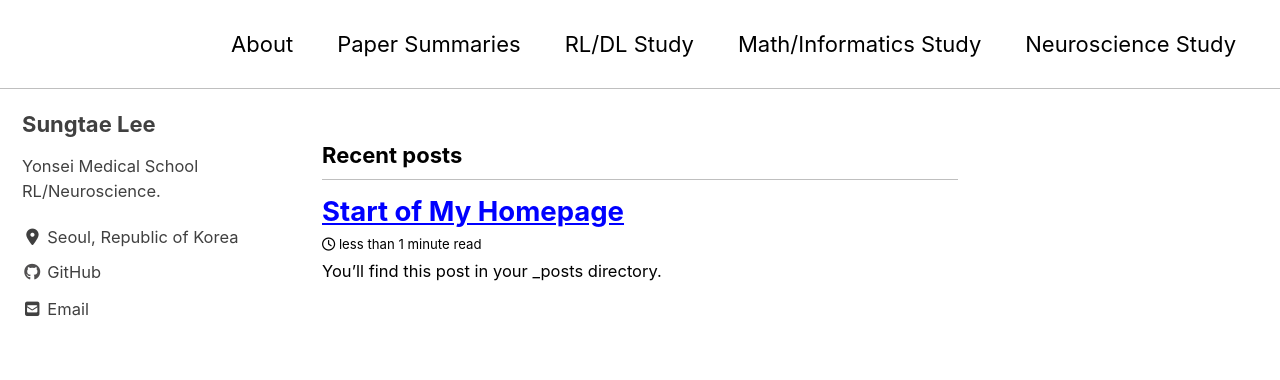
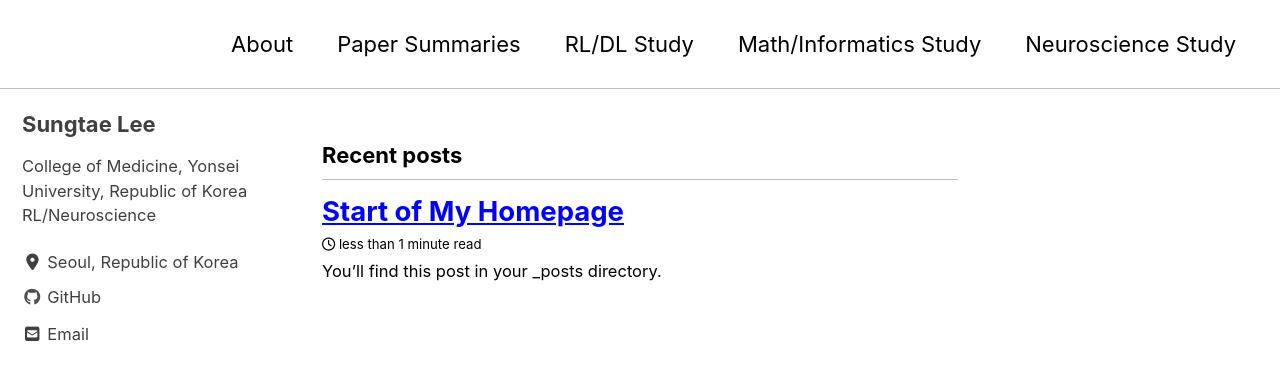
Before and after one commit to Sungtae-Lee/Sungtae-Lee.io, a Jekyll site: the page built from index.html, in a window 1280 px wide and 900 px high. Shown: the top 380 px of the window. Built offline with Jekyll 4.4.1, drawn with Linux system fonts in a browser that asks for light colours; cached includes are drawn as plain includes; nearby versions of some CDN libraries; the list of posts is cut into pages by our own code.

Commit message:
Update _config.yml

```diff
--- a/_config.yml
+++ b/_config.yml
@@ -108,7 +108,7 @@ analytics:
 author:
   name             : "Sungtae Lee"
   avatar           : # path of avatar image, e.g. "/assets/images/bio-photo.jpg"
-  bio              : "Yonsei Medical School \n RL/Neuroscience."
+  bio              : "College of Medicine, Yonsei University, Republic of Korea \n RL/Neuroscience"
   location         : "Seoul, Republic of Korea"
   email            : "stl950116@yonsei.ac.kr"
   links:
```
